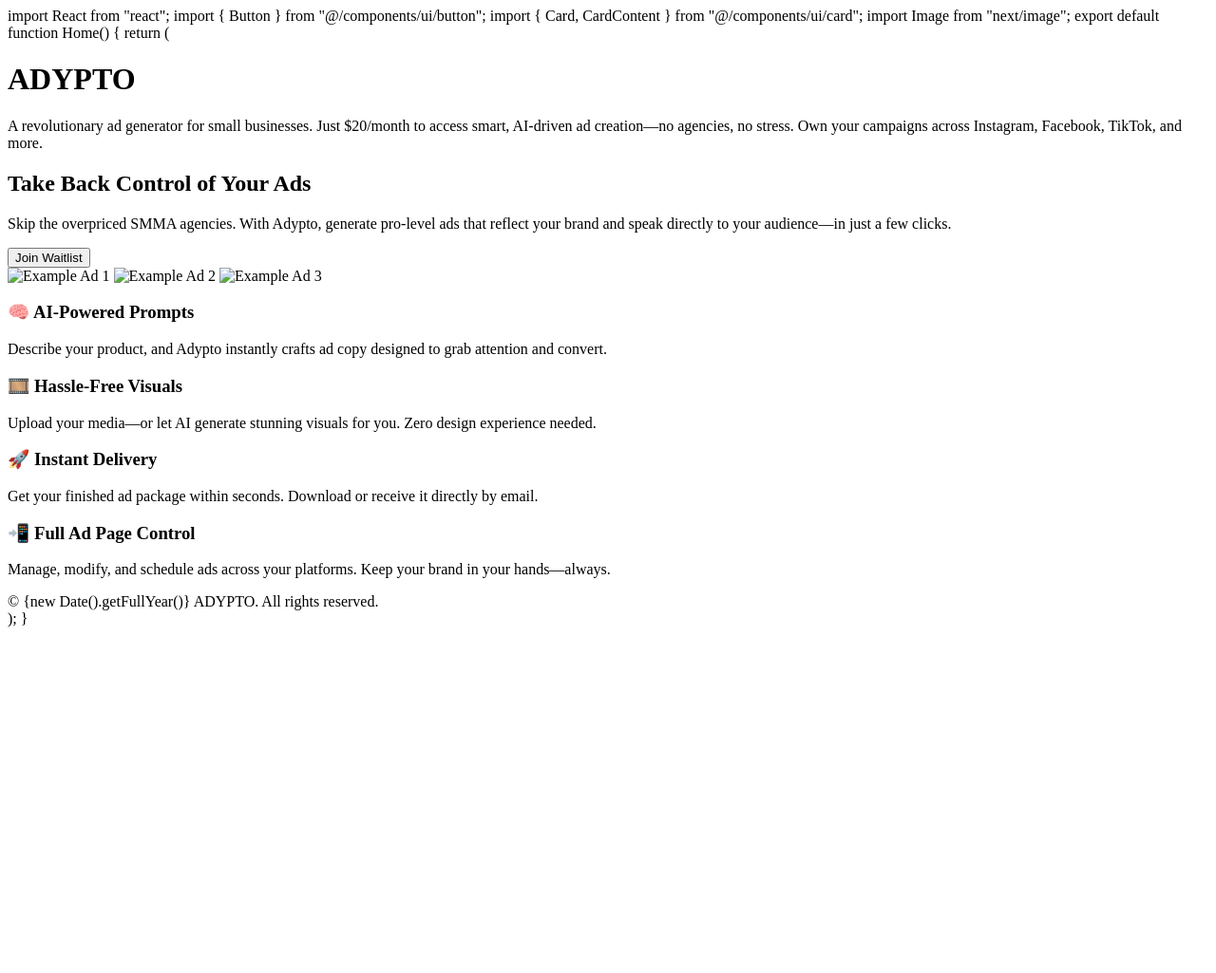
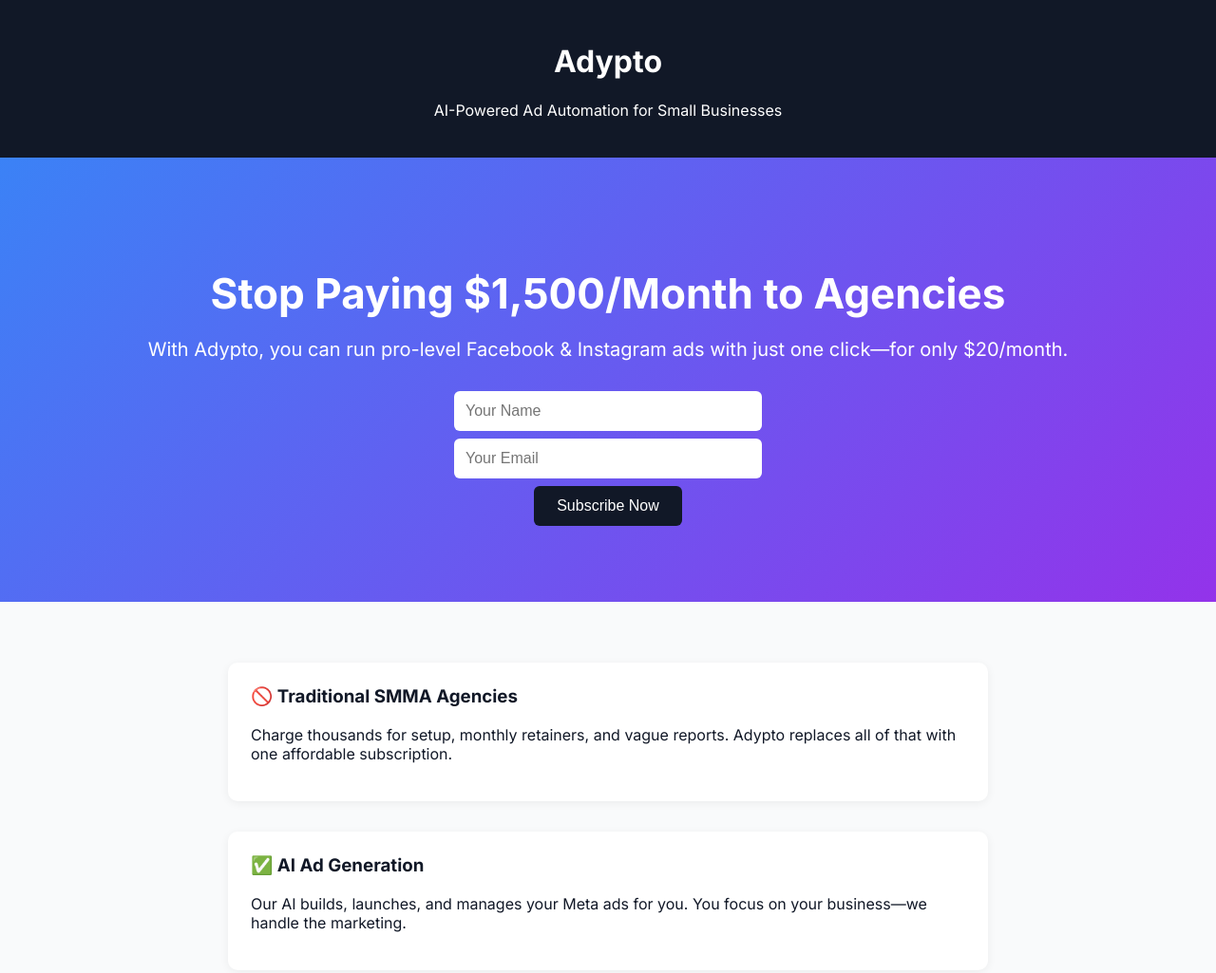
Before and after one commit to nexusau42-sudo/Adypto-Landing, a plain HTML site: page index.html in a window 1280 px wide. Shown: the top 1025 px of the page at 95% size. Before the commit the page ends 800 px from the top, so only its background shows below. Drawn offline with Linux system fonts and the light colour scheme.

Commit message:
Update index.html

```diff
--- a/index.html
+++ b/index.html
@@ -1,86 +1,147 @@
-import React from "react";
-import { Button } from "@/components/ui/button";
-import { Card, CardContent } from "@/components/ui/card";
-import Image from "next/image";
+<!DOCTYPE html>
+<html lang="en">
+<head>
+  <meta charset="UTF-8" />
+  <meta name="viewport" content="width=device-width, initial-scale=1.0"/>
+  <title>Adypto – Automated Ads for Small Business</title>
+  <link rel="stylesheet" href="https://fonts.googleapis.com/css2?family=Inter:wght@400;600;700&display=swap">
+  <style>
+    body {
+      margin: 0;
+      font-family: 'Inter', sans-serif;
+      background-color: #f9fafb;
+      color: #111827;
+    }
+    header, footer {
+      background-color: #111827;
+      color: white;
+      text-align: center;
+      padding: 1.5rem;
+    }
+    .hero {
+      padding: 5rem 2rem;
+      text-align: center;
+      background: linear-gradient(135deg, #3b82f6, #9333ea);
+      color: white;
+    }
+    .hero h1 {
+      font-size: 2.75rem;
+      margin-bottom: 1rem;
+    }
+    .hero p {
+      font-size: 1.25rem;
+      margin-bottom: 2rem;
+    }
+    .form input[type="text"], .form input[type="email"] {
+      padding: 0.75rem;
+      font-size: 1rem;
+      width: 100%;
+      max-width: 300px;
+      margin: 0.5rem auto;
+      display: block;
+      border: none;
+      border-radius: 6px;
+    }
+    .form button {
+      padding: 0.75rem 1.5rem;
+      font-size: 1rem;
+      background-color: #111827;
+      color: white;
+      border: none;
+      border-radius: 6px;
+      cursor: pointer;
+    }
+    .features {
+      display: flex;
+      flex-direction: column;
+      gap: 2rem;
+      padding: 4rem 2rem;
+      max-width: 800px;
+      margin: auto;
+    }
+    .feature {
+      background: white;
+      padding: 1.5rem;
+      border-radius: 10px;
+      box-shadow: 0 2px 10px rgba(0,0,0,0.06);
+    }
+    .feature h3 {
+      margin-top: 0;
+    }
+    .cta {
+      background-color: #f3f4f6;
+      text-align: center;
+      padding: 3rem 2rem;
+    }
+    .cta h2 {
+      font-size: 1.75rem;
+      margin-bottom: 1rem;
+    }
+    .footer-links {
+      margin-top: 1rem;
+      font-size: 0.9rem;
+    }
+    .footer-links a {
+      color: #9ca3af;
+      margin: 0 0.75rem;
+      text-decoration: none;
+    }
+  </style>
+</head>
+<body>
 
-export default function Home() {
-  return (
-    <main className="min-h-screen bg-gradient-to-br from-gray-950 to-gray-800 text-white flex flex-col items-center justify-center p-6">
-      <div className="max-w-6xl w-full text-center space-y-12 animate-fade-in">
-        <h1 className="text-6xl font-extrabold tracking-tight bg-gradient-to-r from-white to-gray-500 bg-clip-text text-transparent">
-          ADYPTO
-        </h1>
-        <p className="text-xl text-gray-300 max-w-3xl mx-auto">
-          A revolutionary ad generator for small businesses. Just $20/month to access smart, AI-driven ad creation—no agencies, no stress. Own your campaigns across Instagram, Facebook, TikTok, and more.
-        </p>
+<header>
+  <h1>Adypto</h1>
+  <p>AI-Powered Ad Automation for Small Businesses</p>
+</header>
 
-        <Card className="bg-gradient-to-br from-gray-800 to-gray-700 border border-gray-600 rounded-3xl shadow-2xl">
-          <CardContent className="p-10">
-            <h2 className="text-3xl font-semibold mb-4 text-white">Take Back Control of Your Ads</h2>
-            <p className="text-gray-300 mb-6 text-lg">
-              Skip the overpriced SMMA agencies. With Adypto, generate pro-level ads that reflect your brand and speak directly to your audience—in just a few clicks.
-            </p>
-            <Button className="bg-gradient-to-r from-gray-700 to-gray-600 hover:from-gray-600 hover:to-gray-500 text-white px-8 py-4 rounded-xl text-lg transition-all duration-300">
-              Join Waitlist
-            </Button>
-          </CardContent>
-        </Card>
+<section class="hero">
+  <h1>Stop Paying $1,500/Month to Agencies</h1>
+  <p>With Adypto, you can run pro-level Facebook & Instagram ads with just one click—for only $20/month.</p>
+  <form class="form" action="https://taza43212.app.n8n.cloud/webhook/YOUR_ENDPOINT_ID" method="POST">
+    <input type="text" name="name" placeholder="Your Name" required />
+    <input type="email" name="email" placeholder="Your Email" required />
+    <button type="submit">Subscribe Now</button>
+  </form>
+</section>
 
-        <div className="grid md:grid-cols-3 gap-8 mt-16">
-          <Image
-            src="/examples/ad1.jpg"
-            alt="Example Ad 1"
-            width={400}
-            height={400}
-            className="rounded-2xl shadow-xl object-cover border border-gray-600"
-          />
-          <Image
-            src="/examples/ad2.jpg"
-            alt="Example Ad 2"
-            width={400}
-            height={400}
-            className="rounded-2xl shadow-xl object-cover border border-gray-600"
-          />
-          <Image
-            src="/examples/ad3.jpg"
-            alt="Example Ad 3"
-            width={400}
-            height={400}
-            className="rounded-2xl shadow-xl object-cover border border-gray-600"
-          />
-        </div>
+<section class="features">
+  <div class="feature">
+    <h3>🚫 Traditional SMMA Agencies</h3>
+    <p>Charge thousands for setup, monthly retainers, and vague reports. Adypto replaces all of that with one affordable subscription.</p>
+  </div>
+  <div class="feature">
+    <h3>✅ AI Ad Generation</h3>
+    <p>Our AI builds, launches, and manages your Meta ads for you. You focus on your business—we handle the marketing.</p>
+  </div>
+  <div class="feature">
+    <h3>🛠️ No Expertise Needed</h3>
+    <p>Don’t know how to advertise? No problem. Adypto makes it simple enough for anyone to use.</p>
+  </div>
+  <div class="feature">
+    <h3>💸 Flat $20/month</h3>
+    <p>One-click ad automation for a flat $20/month. No contracts. Cancel anytime.</p>
+  </div>
+</section>
 
-        <section className="mt-20 grid gap-12 md:grid-cols-2 text-left">
-          <div className="bg-gray-800 rounded-3xl p-8 shadow-xl transition-transform hover:scale-[1.02]">
-            <h3 className="text-2xl font-bold mb-3">🧠 AI-Powered Prompts</h3>
-            <p className="text-gray-400">
-              Describe your product, and Adypto instantly crafts ad copy designed to grab attention and convert.
-            </p>
-          </div>
-          <div className="bg-gray-800 rounded-3xl p-8 shadow-xl transition-transform hover:scale-[1.02]">
-            <h3 className="text-2xl font-bold mb-3">🎞️ Hassle-Free Visuals</h3>
-            <p className="text-gray-400">
-              Upload your media—or let AI generate stunning visuals for you. Zero design experience needed.
-            </p>
-          </div>
-          <div className="bg-gray-800 rounded-3xl p-8 shadow-xl transition-transform hover:scale-[1.02]">
-            <h3 className="text-2xl font-bold mb-3">🚀 Instant Delivery</h3>
-            <p className="text-gray-400">
-              Get your finished ad package within seconds. Download or receive it directly by email.
-            </p>
-          </div>
-          <div className="bg-gray-800 rounded-3xl p-8 shadow-xl transition-transform hover:scale-[1.02]">
-            <h3 className="text-2xl font-bold mb-3">📲 Full Ad Page Control</h3>
-            <p className="text-gray-400">
-              Manage, modify, and schedule ads across your platforms. Keep your brand in your hands—always.
-            </p>
-          </div>
-        </section>
+<section class="cta">
+  <h2>Take Control of Your Marketing</h2>
+  <p>Get agency-grade advertising without the agency price tag. Join the waitlist today and unlock Adypto for $20/month.</p>
+  <form class="form" action="https://taza43212.app.n8n.cloud/webhook/YOUR_ENDPOINT_ID" method="POST">
+    <input type="text" name="name" placeholder="Your Name" required />
+    <input type="email" name="email" placeholder="Your Email" required />
+    <button type="submit">Subscribe Now</button>
+  </form>
+</section>
 
-        <footer className="mt-24 text-gray-500 text-sm">
-          &copy; {new Date().getFullYear()} ADYPTO. All rights reserved.
-        </footer>
-      </div>
-    </main>
-  );
-}
+<footer>
+  <p>&copy; 2025 Adypto. All rights reserved.</p>
+  <div class="footer-links">
+    <a href="#">Privacy Policy</a> |
+    <a href="#">Terms of Service</a> |
+    <a href="mailto:support@adypto.ai">Contact</a>
+  </div>
+</footer>
+
+</body>
+</html>
```
